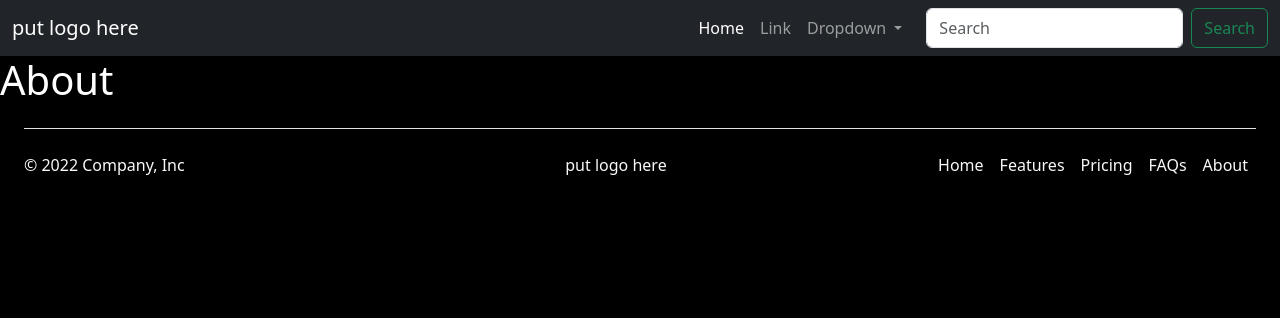
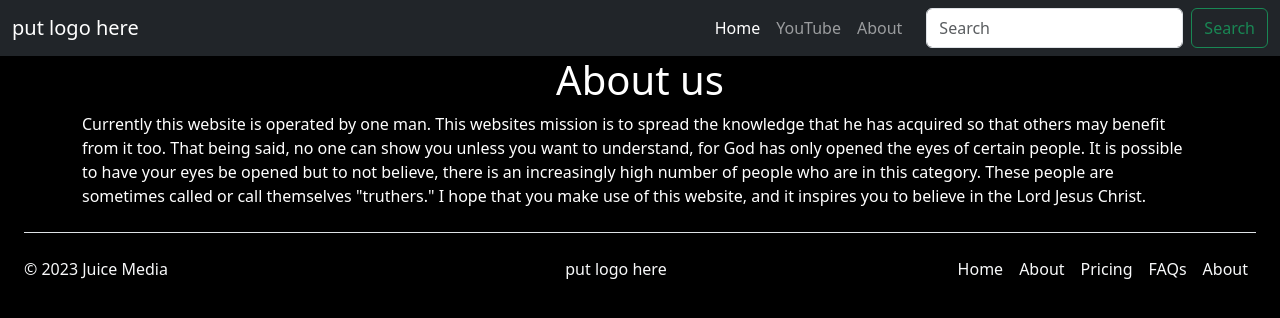
Before and after one commit to JeffreyDinackus/Javascript-1, a Flask app: page /about in a window 1280 px wide. Shown: the top 318 px of the page. Run offline with Flask 2, Linux system fonts and the light colour scheme; some libraries are stand-ins or nearby versions.

Commit message:
major changes to pages and routing, some comments added too

```diff
--- a/sample-website/templates/about.html
+++ b/sample-website/templates/about.html
@@ -1,4 +1,17 @@
 {% extends 'base.html'%} {% block title %} <title>About JMD</title>{% endblock
 %}{% block head %} {% endblock %} {% block content %}
-<h1>About</h1>
-{% endblock %}
+
+<div class="container">
+  <h1 class="text-center">About us</h1>
+  <p>
+    Currently this website is operated by one man. This websites mission is to
+    spread the knowledge that he has acquired so that others may benefit from it
+    too. That being said, no one can show you unless you want to understand, for
+    God has only opened the eyes of certain people. It is possible to have your
+    eyes be opened but to not believe, there is an increasingly high number of
+    people who are in this category. These people are sometimes called or call
+    themselves &quot;truthers.&quot; I hope that you make use of this website,
+    and it inspires you to believe in the Lord Jesus Christ.
+  </p>
+</div>
+{% endblock %} {% block scripts %} {% endblock %}
--- a/sample-website/templates/base.html
+++ b/sample-website/templates/base.html
@@ -4,8 +4,8 @@
     <meta charset="UTF-8" />
     <meta http-equiv="X-UA-Compatible" content="IE=edge" />
     <meta name="viewport" content="width=device-width, initial-scale=1.0" />
-    {%block title %}{% endblock %}
-    {% block head %}{% endblock %}
+    <!-- this syntax is called jinga 2 syntax, it is covered in the video in app.py in the first 15 minutes. It is simply syntax. When you have a block, this is a place where you can put stuff into the page on other pages, it is like a varaible. The other pages extend the base.html -->
+    {%block title %}{% endblock %} {% block head %}{% endblock %}
     <link
       rel="stylesheet"
       href="{{ url_for('static', filename='bootstrap/css/bootstrap.min.css') }}"
@@ -21,7 +21,7 @@
       aria-label="Offcanvas navbar large"
     >
       <div class="container-fluid">
-        <a class="navbar-brand" href="#">put logo here</a>
+        <a class="navbar-brand" href="/">put logo here</a>
         <button
           class="navbar-toggler"
           type="button"
@@ -51,31 +51,14 @@
           <div class="offcanvas-body">
             <ul class="navbar-nav justify-content-end flex-grow-1 pe-3">
               <li class="nav-item">
-                <a class="nav-link active" aria-current="page" href="#">Home</a>
+                <a class="nav-link active" aria-current="page" href="/">Home</a>
               </li>
               <li class="nav-item">
-                <a class="nav-link" href="#">Link</a>
+                <a class="nav-link" href="/youtube">YouTube</a>
               </li>
-              <li class="nav-item dropdown">
-                <a
-                  class="nav-link dropdown-toggle"
-                  href="#"
-                  role="button"
-                  data-bs-toggle="dropdown"
-                  aria-expanded="false"
-                >
-                  Dropdown
-                </a>
-                <ul class="dropdown-menu">
-                  <li><a class="dropdown-item" href="#">Action</a></li>
-                  <li><a class="dropdown-item" href="#">Another action</a></li>
-                  <li>
-                    <hr class="dropdown-divider" />
-                  </li>
-                  <li>
-                    <a class="dropdown-item" href="#">Something else here</a>
-                  </li>
-                </ul>
+              <li class="nav-item">
+                <a class="nav-link" href="/about">About</a>
+              </li>
               </li>
             </ul>
             <form class="d-flex mt-3 mt-lg-0" role="search">
@@ -98,7 +81,7 @@
       <footer
         class="d-flex flex-wrap justify-content-between align-items-center py-3 my-4 border-top"
       >
-        <p class="col-md-4 mb-0 text-light">&copy; 2022 Company, Inc</p>
+        <p class="col-md-4 mb-0 text-light">&copy; 2023 Juice Media</p>
 
         <a
           href="/"
@@ -111,10 +94,10 @@
 
         <ul class="nav col-md-4 justify-content-end">
           <li class="nav-item">
-            <a href="#" class="nav-link px-2 text-light">Home</a>
+            <a href="/" class="nav-link px-2 text-light">Home</a>
           </li>
           <li class="nav-item">
-            <a href="#" class="nav-link px-2 text-light">Features</a>
+            <a href="/about" class="nav-link px-2 text-light">About</a>
           </li>
           <li class="nav-item">
             <a href="#" class="nav-link px-2 text-light">Pricing</a>
--- a/sample-website/templates/code.html
+++ b/sample-website/templates/code.html
@@ -1,4 +1,4 @@
 {% extends 'base.html'%} {% block title %} <title>Learn to Code.</title>{%
 endblock %}{% block head %} {% endblock %} {% block content %}
 <h1>About</h1>
-{% endblock %}
+{% endblock %} {% block scripts %} {% endblock %}
--- a/sample-website/templates/contact.html
+++ b/sample-website/templates/contact.html
@@ -1,4 +1,4 @@
 {% extends 'base.html'%} {% block title %} <title>Contact us</title>{% endblock
 %}{% block head %} {% endblock %} {% block content %}
 <h1>About</h1>
-{% endblock %}
+{% endblock %} {% block scripts %} {% endblock %}
--- a/sample-website/templates/index.html
+++ b/sample-website/templates/index.html
@@ -1,8 +1,7 @@
 {% extends 'base.html'%} {% block title %}
 <title>Juice Media</title>
-{% endblock %}
-{% block head %} {% endblock %} {% block content %}
-<h1 class="text-center">Juice Media Distributed</h1>
+{% endblock %} {% block head %} {% endblock %} {% block content %}
+<h1 class="text-center my-3">Juice Media Distributed</h1>
 <div class="container">
   <div class="row" data-masonry='{"percentPosition": true }'>
     <div class="col-sm-6 col-lg-4 mb-4">
```
Also changed, not shown: sample-website/templates/resources.html (+45 -2 lines), sample-website/templates/youtube.html (+12 -4 lines).
